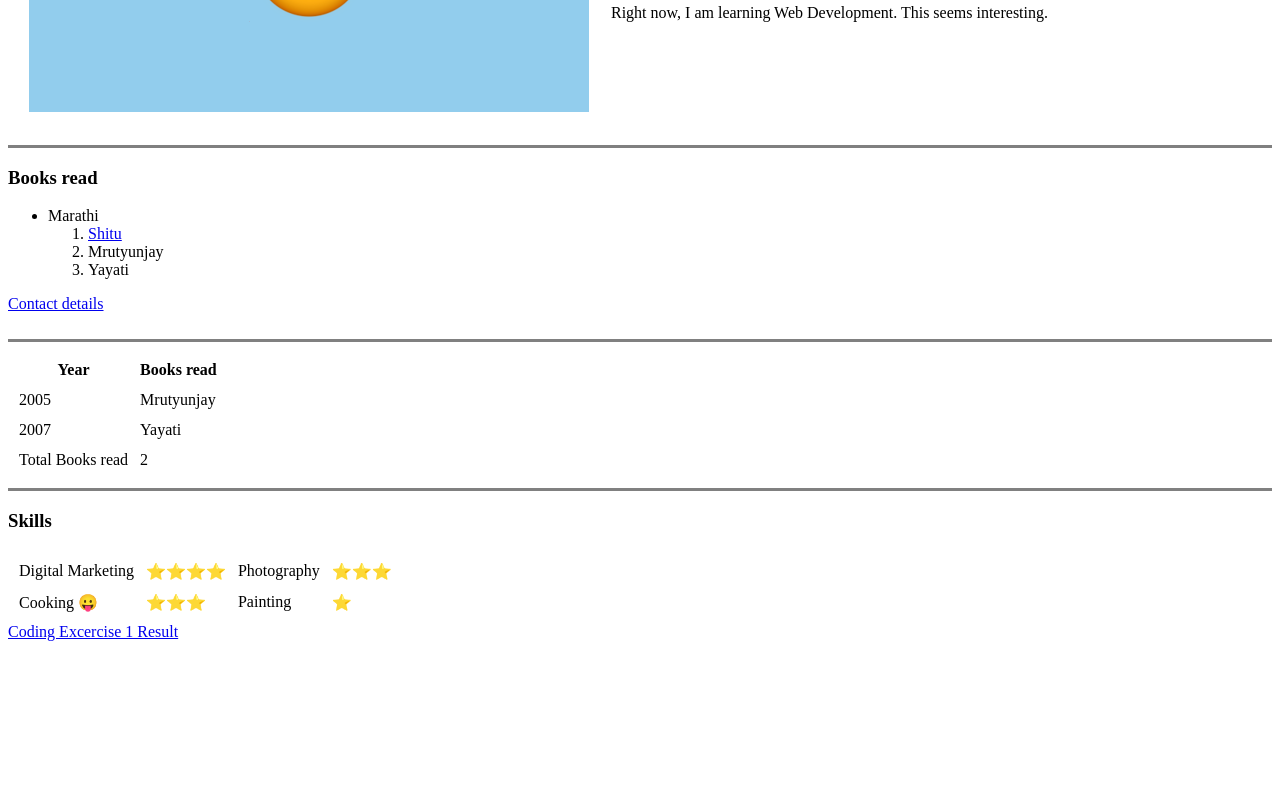
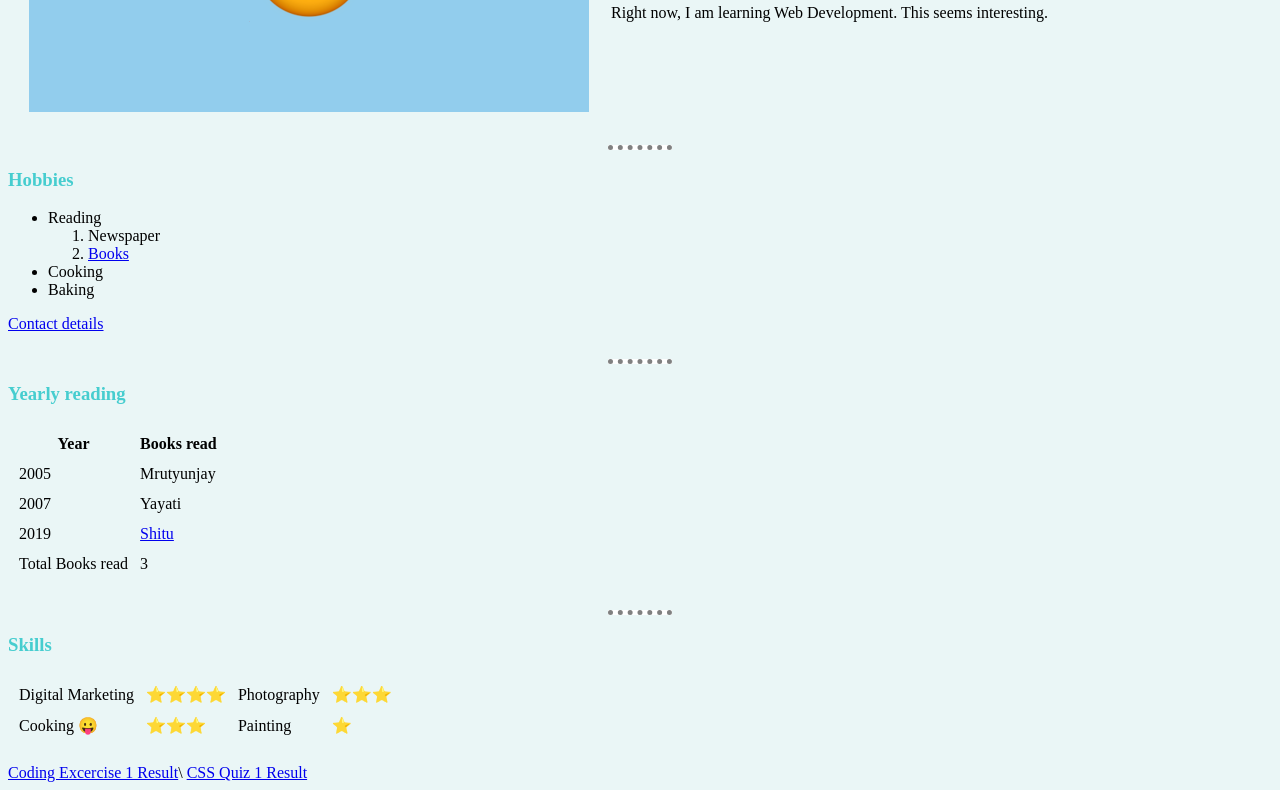
Before and after one commit to megeet/website-trial, a plain HTML site: page index.html in a window 1280 px wide. Shown: the part 217-1007 px from the top of the page. Before the commit the page ends 866 px from the top, so only its background shows below. Drawn offline with Linux system fonts and the light colour scheme.

Commit message:
Quiz answers

```diff
--- /dev/null
+++ b/css/styles.css
@@ -0,0 +1,30 @@
+
+  body {
+    background-color: #EAF6F6;
+
+  /*  background-image:url(pexels-jess-bailey-designs-965121.jpg);
+background-size: cover;
+background-repeat:no-repeat;
+background-attachment:fixed;
+background-position:top;
+*/
+}
+
+  hr {
+    background-color: white;
+    border-style: none;
+    border-top: dotted;
+    border-width: 5px;
+    border-color: grey;
+    width: 5%;
+  }
+h1{
+  color: #5e63b6;
+}
+h2{
+  color: #3d84a8;
+}
+
+h3{
+  color: #46cdcf;
+}
--- a/index.html
+++ b/index.html
@@ -4,9 +4,12 @@
 <head>
   <meta charset="utf-8">
   <title>😎Geetanjali's stunts</title>
+  <link rel="stylesheet" href="css\styles.css">
+
 </head>
 
 <body>
+
   <table cellspacing="20">
     <tr>
       <td><img src="smiling-face.png" alt="Geetanjali's profile picture"></td>
@@ -17,20 +20,20 @@
       </td>
     </tr>
   </table>
-
-  <hr size="3" noshade>
-  <h3> Books read </h3>
+  <hr>
+  <h3> Hobbies </h3>
   <ul>
-    <li>Marathi</li>
+    <li>Reading</li>
     <ol>
-      <li><a href="https://pursuitofperceptiveperception.wordpress.com/posts/">Shitu</a></li>
-      <li>Mrutyunjay</li>
-      <li>Yayati</li>
+      <li>Newspaper</li>
+      <li><a href="books.html">Books</a></li>
     </ol>
+    <li>Cooking</li>
+    <li>Baking</li>
   </ul>
-
   <a href="contact.html">Contact details</a><br><br>
-  <hr size="3" noshade>
+  <hr>
+  <h3>Yearly reading</h3>
   <table cellspacing="10">
     <thead>
       <tr>
@@ -47,16 +50,20 @@
         <td>2007</td>
         <td>Yayati</td>
       </tr>
+      <tr>
+        <td>2019</td>
+        <td><a href="https://pursuitofperceptiveperception.wordpress.com/posts/">Shitu</a></td>
+      </tr>
     </tbody>
     <tfoot>
       <tr>
         <td>Total Books read</td>
-        <td>2</td>
+        <td>3</td>
       </tr>
     </tfoot>
   </table>
-
-  <hr size="3" noshade>
+  <br>
+  <hr>
   <h3>Skills</h3>
   <table cellspacing="10">
     <tr>
@@ -72,8 +79,9 @@
       <td>⭐</td>
     </tr>
   </table>
-<a href="Coding Exercise_1_HTML Challenge.html">Coding Excercise 1 Result</a>
+  <br>
+  <a href="Coding Exercise_1_HTML Challenge.html">Coding Excercise 1 Result</a>\
+  <a href="Quiz 1 CSS quiz.jpg">CSS Quiz 1 Result</a>
 
 </body>
-
 </html>
```
Also changed, not shown: Coding Exercise_1_HTML Challenge.html (+1 -0 lines), books.html (added, +27 -0 lines), booksread.html (added, +15 -0 lines), contact.html (+5 -3 lines), reading.html (added, +15 -0 lines), Quiz 1 CSS quiz.jpg (added).
